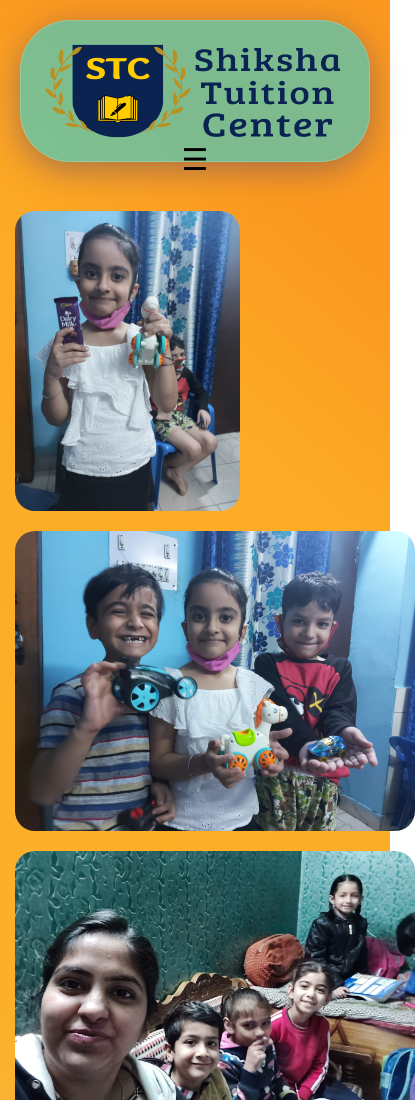
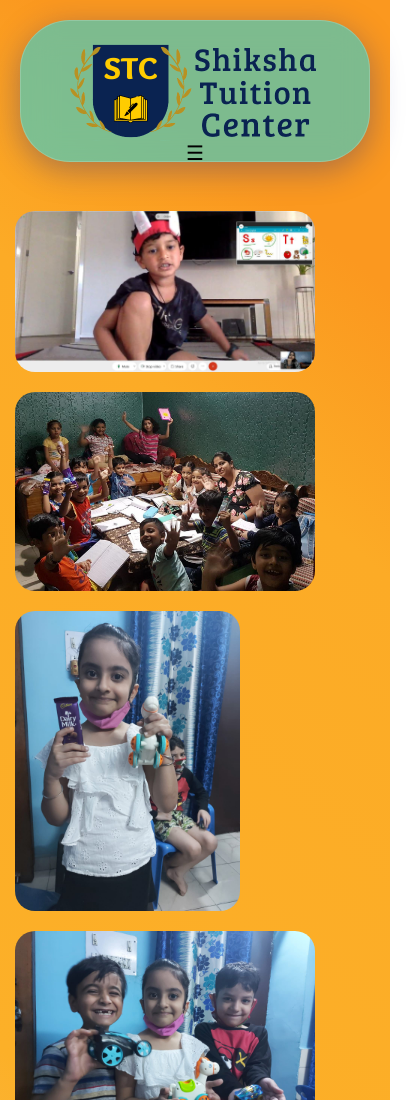
Before and after one commit to TheGEN1U5/ShikshaTuition, a plain HTML site: page gallery.html in a window 390 px wide. Shown: the top 1100 px of the page, 415 px wide, since content can reach past the window. Drawn offline with Linux system fonts and the light colour scheme; a web font is replaced by a local one.

Commit message:
New pictures some bugs
Width of logo on mobile site is now better new owner's picture, new pictures for gallery page, probably the last commit except for new photos

```diff
--- a/css/style.css
+++ b/css/style.css
@@ -526,7 +526,8 @@ footer a:hover{
         display: none;
     }
     .navbar .head-img{
-        min-width: 300px !important;
+        min-width: 250px !important;
+        height: auto !important;
     }
     .navbar .links{
         display: none;
@@ -593,7 +594,7 @@ button:focus{
 
 }
 .open-button{
-    font-size:30px;
+    font-size:20px;
     cursor:pointer;
     display: none;
 }
--- a/gallery.html
+++ b/gallery.html
@@ -75,19 +75,31 @@
     <br>
     <main>
         <div class="box">
+            <div class="landscape-img">
+                <img src="images/gallery19.jpeg" alt="image" class="gallery-image">
+                <div class="overlay-img">
+                    <div class="overlay-text">Bhawya Ma'am teaching an international student virtually.</div>
+                </div>
+            </div>
+            <div class="landscape-img">
+                <img src="images/gallery20.jpeg" alt="image" class="gallery-image">
+                <div class="overlay-img">
+                    <div class="overlay-text">Teacher's Day at STC</div>
+                </div>
+            </div>
             <div class="portrait-img">
                 <img src="images/gallery15.jpeg" alt="image" class="gallery-image">
                 <div class="overlay-img">
                     <div class="overlay-text">Jessica, the winner of Saturday Activity</div>
                 </div>
             </div>
-            <div class="portrait-img">
+            <div class="landscape-img">
                 <img src="images/gallery16.jpeg" alt="image" class="gallery-image">
                 <div class="overlay-img">
                     <div class="overlay-text">Participants showcasing their props</div>
                 </div>
             </div>
-            <div class="portrait-img">
+            <div class="landscape-img">
                 <img src="images/gallery17.jpeg" alt="image" class="gallery-image">
                 <div class="overlay-img">
                     <div class="overlay-text">Students happy to learn Maths Tricks</div>
```
Also changed, not shown: images/gallery19.jpeg (added), images/gallery20.jpeg (added), images/owner.jpeg.
